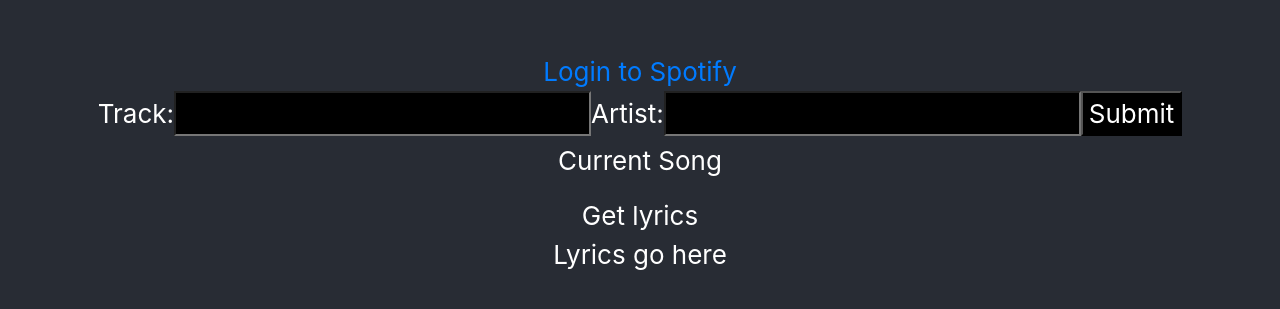
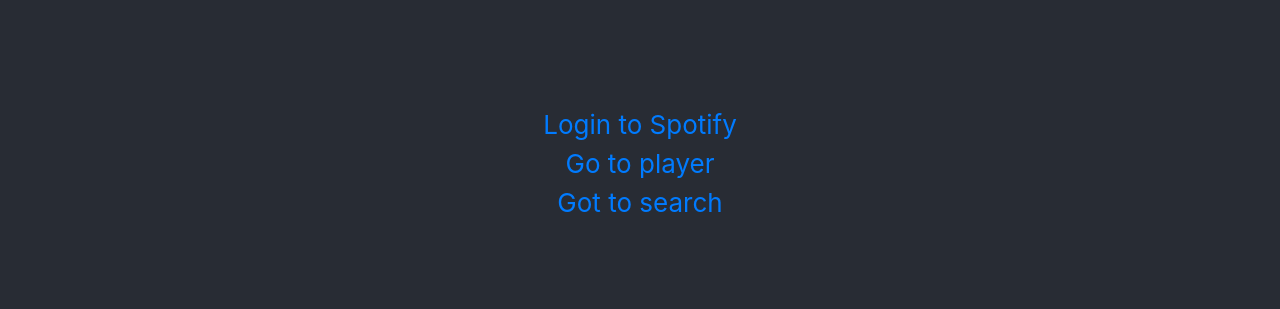
Before and after one commit to bumbot/mod4p-frontend, a React (Create React App) app: page / in a window 1280 px wide. Shown: the part 237-546 px from the top of the page. Built offline with nearby package versions, Linux system fonts and the light colour scheme.

Commit message:
got basic navlink functions working

```diff
--- a/package.json
+++ b/package.json
@@ -9,6 +9,7 @@
     "bootstrap-ui": "^3.0.0",
     "react": "^16.13.1",
     "react-dom": "^16.13.1",
+    "react-router-dom": "^5.1.2",
     "react-scripts": "3.4.1"
   },
   "scripts": {
--- a/src/App.js
+++ b/src/App.js
@@ -1,4 +1,6 @@
 import React, { Component } from "react"
+import ReactDOM from 'react-dom';
+import { BrowserRouter as Router, Route, NavLink} from 'react-router-dom';
 import "./App.css"
 import Player from "./Components/Player.js"
 import Search from "./Components/Search.js"
@@ -15,6 +17,9 @@
   "user-modify-playback-state"
 ]
 const loginLink = `${authEndpoint}?client_id=${clientId}&redirect_uri=${redirectUri}&scope=${scopes.join("%20")}&response_type=token&show_dialog=true`
+
+
+
 
 class App extends Component {
 
@@ -41,17 +46,49 @@
     )
   }
 
+  getSpotifyLogin = () => {
+    return(
+      <div>
+        <a href={loginLink}>Login to Spotify</a>
+        <br />
+        <NavLink to="/player" exact>Go to player</NavLink>
+        <br />
+        <NavLink to="/search" exact>Got to search</NavLink>
+      </div>
+    )
+  }
+
+  getSearch = () => {
+    return(
+      <div>
+        <Search token={this.state.accessToken}/>
+        <br />
+        <NavLink to="/" exact>Go back</NavLink>
+      </div>
+    )
+  }
+
+  getPlayer = () => {
+    return(
+      <div>
+        <Player token={this.state.accessToken} showPlayer={this.state.showPlayer} songData={this.state.songData} getCurrentlyPlaying={this.getCurrentlyPlaying}/>
+        <Genius songData={this.state.songData} />
+        <NavLink to="/" exact>Go back</NavLink>
+      </div>
+    )
+  }
+
   render() {
     return (
-      <div className="App">
-        {/* <LoginForm /> */}
-        <header className="App-header">
-          <a href={loginLink}>Login to Spotify</a>
-          <Search token={this.state.accessToken} />
-          <Player token={this.state.accessToken} showPlayer={this.state.showPlayer} songData={this.state.songData} getCurrentlyPlaying={this.getCurrentlyPlaying}/>
-          <Genius songData={this.state.songData} />
-        </header>
-      </div>
+      <Router>
+        <div className="App">
+          <header className="App-header">
+            <Route exact path="/" render={() => this.getSpotifyLogin()} />
+            <Route exact path="/search" render={() => this.getSearch() } />
+            <Route exact path="/player" render={() => this.getPlayer() } />
+          </header>
+        </div>
+      </Router>
     )
   }
 }
```
Also changed, not shown: 1 other file (tests, documents, lock files or other folders).
